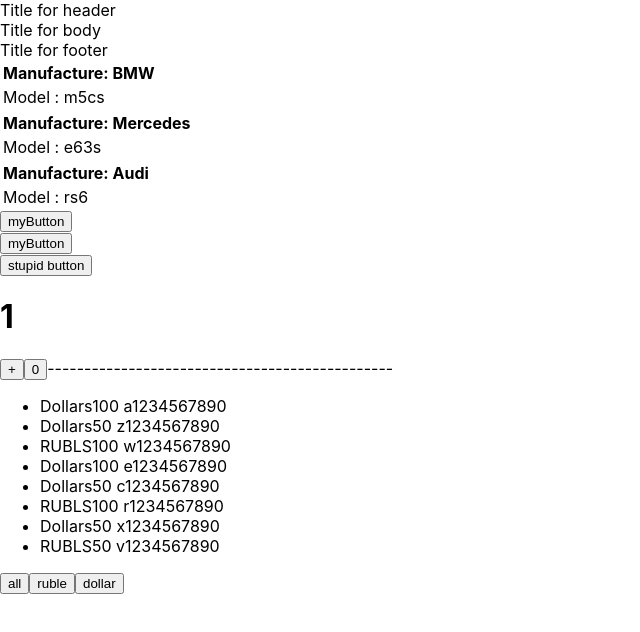
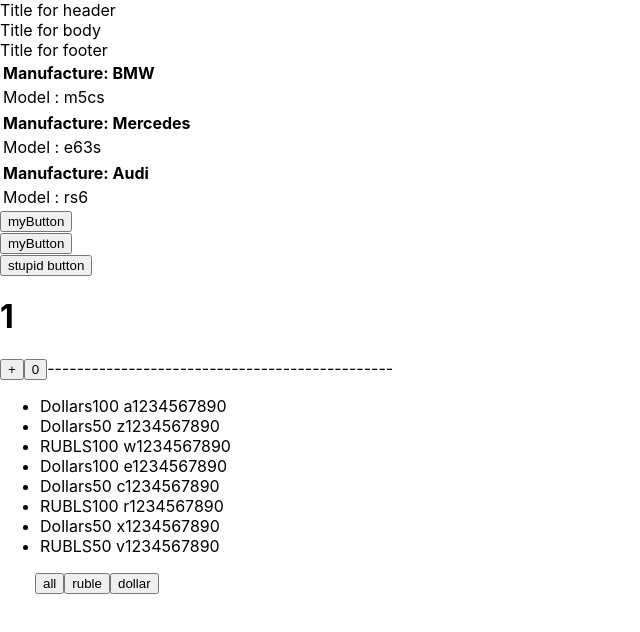
Before and after one commit to I1yaEsenko/microtasks, a React (Create React App) app: page / in a window 1280 px wide. Shown: the top 632 px of the page, without its empty margins (0-640 px from the left). Built offline with nearby package versions, Linux system fonts and the light colour scheme.

Commit message:
update filter component

```diff
--- a/src/App.tsx
+++ b/src/App.tsx
@@ -6,6 +6,14 @@
 import {CarsComponent} from "./Components/CarsComponent";
 import Button from "./Components/button";
 import FilterComponent from "./Components/filterComponent";
+
+export type MoneyType = {
+    banknots: string
+    value: number
+    number: string
+}
+export type FilterType = 'all' | 'dollar' | 'ruble'
+
 
 function App() {
 
@@ -24,9 +32,9 @@
     }
 
 
-    let[a, setA] = useState(1)
+    let [a, setA] = useState(1)
 
-    const onClickHandler = () =>{
+    const onClickHandler = () => {
         setA(++a)
 
     }
@@ -34,6 +42,37 @@
     const onClickHandlerZero = () => {
         setA(0)
     }
+
+    const [money, setMoney] = useState([
+        {banknots: 'Dollars', value: 100, number: ' a1234567890'},
+        {banknots: 'Dollars', value: 50, number: ' z1234567890'},
+        {banknots: 'RUBLS', value: 100, number: ' w1234567890'},
+        {banknots: 'Dollars', value: 100, number: ' e1234567890'},
+        {banknots: 'Dollars', value: 50, number: ' c1234567890'},
+        {banknots: 'RUBLS', value: 100, number: ' r1234567890'},
+        {banknots: 'Dollars', value: 50, number: ' x1234567890'},
+        {banknots: 'RUBLS', value: 50, number: ' v1234567890'},
+    ])
+
+
+    const [filter, setFilter] = useState<FilterType>('all')
+
+    let currentMoney = money
+
+    if (filter === 'ruble') {
+        currentMoney = currentMoney.filter((filteredMoney) => filteredMoney.banknots === 'RUBLS')
+    }
+
+    if (filter === 'dollar') {
+        currentMoney = currentMoney.filter((filteredMoney) => filteredMoney.banknots === 'Dollars')
+    }
+
+
+    const onClickFilterHandler = (nameButton: FilterType) => {
+        setFilter(nameButton)
+    }
+
+
     return (
 
 
@@ -51,10 +90,17 @@
             <button onClick={onClickHandlerZero}>0</button>
 
             -----------------------------------------------
-            <FilterComponent/>
+            <FilterComponent currentMoney={currentMoney} foo={onClickFilterHandler}/>
+
+
         </div>
     )
         ;
 }
 
+
+/*
+В коде в разных местах допущена одна и та же ошибка.
+Какое слово должно быть написано вместо ошибочного?
+*/
 export default App;
--- a/src/Components/filterComponent.tsx
+++ b/src/Components/filterComponent.tsx
@@ -1,41 +1,21 @@
 import React, {useState} from 'react';
-
-type FilterType = 'all' | 'dollar' | 'ruble'
-
-const Filter = () => {
-
-    const [money, setMoney] = useState([
-        {banknots: 'Dollars', value: 100, number: ' a1234567890'},
-        {banknots: 'Dollars', value: 50, number: ' z1234567890'},
-        {banknots: 'RUBLS', value: 100, number: ' w1234567890'},
-        {banknots: 'Dollars', value: 100, number: ' e1234567890'},
-        {banknots: 'Dollars', value: 50, number: ' c1234567890'},
-        {banknots: 'RUBLS', value: 100, number: ' r1234567890'},
-        {banknots: 'Dollars', value: 50, number: ' x1234567890'},
-        {banknots: 'RUBLS', value: 50, number: ' v1234567890'},
-    ])
+import {FilterType, MoneyType} from "../App";
 
 
-    const [filter, setFilter] = useState<FilterType>('all')
-
-    let currentMoney = money;
-    if (filter === 'ruble') {
-        currentMoney = currentMoney.filter((filteredMoney) => filteredMoney.banknots === 'RUBLS')
-    }
-    if (filter === 'dollar') {
-        currentMoney = currentMoney.filter((filteredMoney) => filteredMoney.banknots === 'Dollars')
+type FilterComponentType = {
+    currentMoney: Array<MoneyType>
+    foo:(nameButton: FilterType)=>void
 }
 
+const Filter = (props:FilterComponentType) => {
 
-    const onClickFilterHandler = (nameButton: FilterType) => {
-        setFilter(nameButton)
-    }
+
+
 return (
 
     <>
-            <ul>
-                {
-                    currentMoney.map((objFromMoneyArr, index: number) => {
+        <ul >
+            {props.currentMoney.map((objFromMoneyArr, index: number) => {
                         return (
                             <li key={index}>
                                 <span>{objFromMoneyArr.banknots}</span>
@@ -49,15 +29,16 @@
 
         </ul>
 
-            <div>
-                <button onClick={() => onClickFilterHandler('all')}>all</button>
-                <button onClick={() => onClickFilterHandler('ruble')}>ruble</button>
-                <button onClick={() => onClickFilterHandler('dollar')}>dollar</button>
+        <div style={{marginLeft: '35px'}}>
+            <button onClick={() => props.foo('all')}>all</button>
+            <button onClick={() => props.foo('ruble')}>ruble</button>
+            <button onClick={() => props.foo('dollar')}>dollar</button>
         </div>
     </>
 
 
 );
-};
+}
+;
 
 export default Filter;
```
Lines whose indentation alone changed are shown as unchanged.
